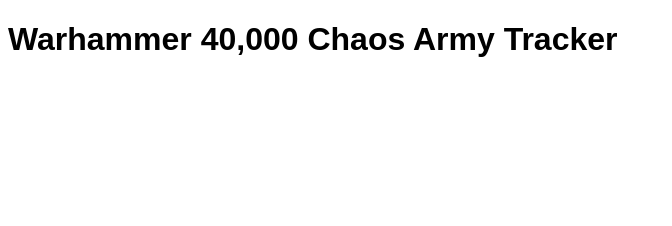
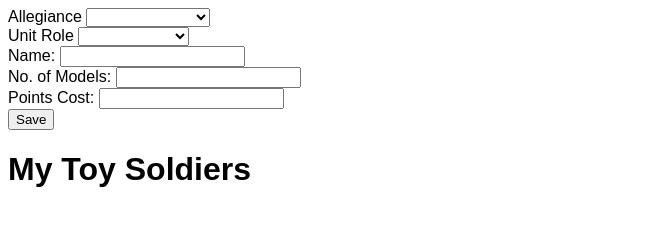
Before and after one commit to Khetti/hw_gs_manipulating_the_dom, a plain HTML site: page index.html in a window 1280 px wide. Shown: the whole page, without its empty margins (0-672 px from the left). Drawn offline with Linux system fonts and the light colour scheme.

Commit message:
Basic HTML layout completed. Added forms for input. JS functionality to follow.

```diff
--- a/index.html
+++ b/index.html
@@ -2,11 +2,57 @@
 <html lang="en" dir="ltr">
   <head>
     <meta charset="utf-8">
-    <title>Model Tracker</title>
+    <title>Warhammer 40,000 Tracker</title>
     <link rel="stylesheet" type="text/css" media="screen" href="css/styles.css" />
     <script src="js/app.js"></script>
   </head>
   <body>
-    <h1>Warhammer 40,000 Chaos Army Tracker</h1>
+
+    <form id="new-unit-form">
+      <div class="form-wrapper">
+        <div class="form-item">
+          <label for="allegiance" class="primary">Allegiance</label>
+          <select id="allegiance">
+            <option value="" disable selected></option>
+            <option value="khorne">Khorne</option>
+            <option value="nurgle">Nurgle</option>
+            <option value="slaanesh">Slaanesh</option>
+            <option value="tzeentch">Tzeentch</option>
+            <option value="undivided">Chaos Undivided</option>
+          </select>
+        </div>
+
+        <div class="form-item">
+          <label for="role" class="primary">Unit Role</label>
+          <select id="role">
+            <option value="" disable selected></option>
+            <option value="hq">HQ</option>
+            <option value="troops">Troops</option>
+            <option value="elites">Elites</option>
+            <option value="fast-attack">Fast Attack</option>
+            <option value="heavy-support">Heavy Support</option>
+            <option value="lord-of-war">Lord of War</option>
+          </select>
+        </div>
+
+        <div class="form-item">
+          <label for="name" class="primary">Name: </label>
+          <input type="text" id="name" required/>
+        </div>
+
+        <div class="form-item">
+          <label for="size" class="primary">No. of Models: </label>
+          <input type="number" id="size" required/>
+        </div>
+
+        <div class="form-item">
+          <label for="points" class="primary">Points Cost: </label>
+          <input type="number" id="points" required/>
+        </div>
+      </div>
+      <input type="submit" value="Save"/>
+    </form>
+
+    <h1>My Toy Soldiers</h1>
   </body>
 </html>
```
